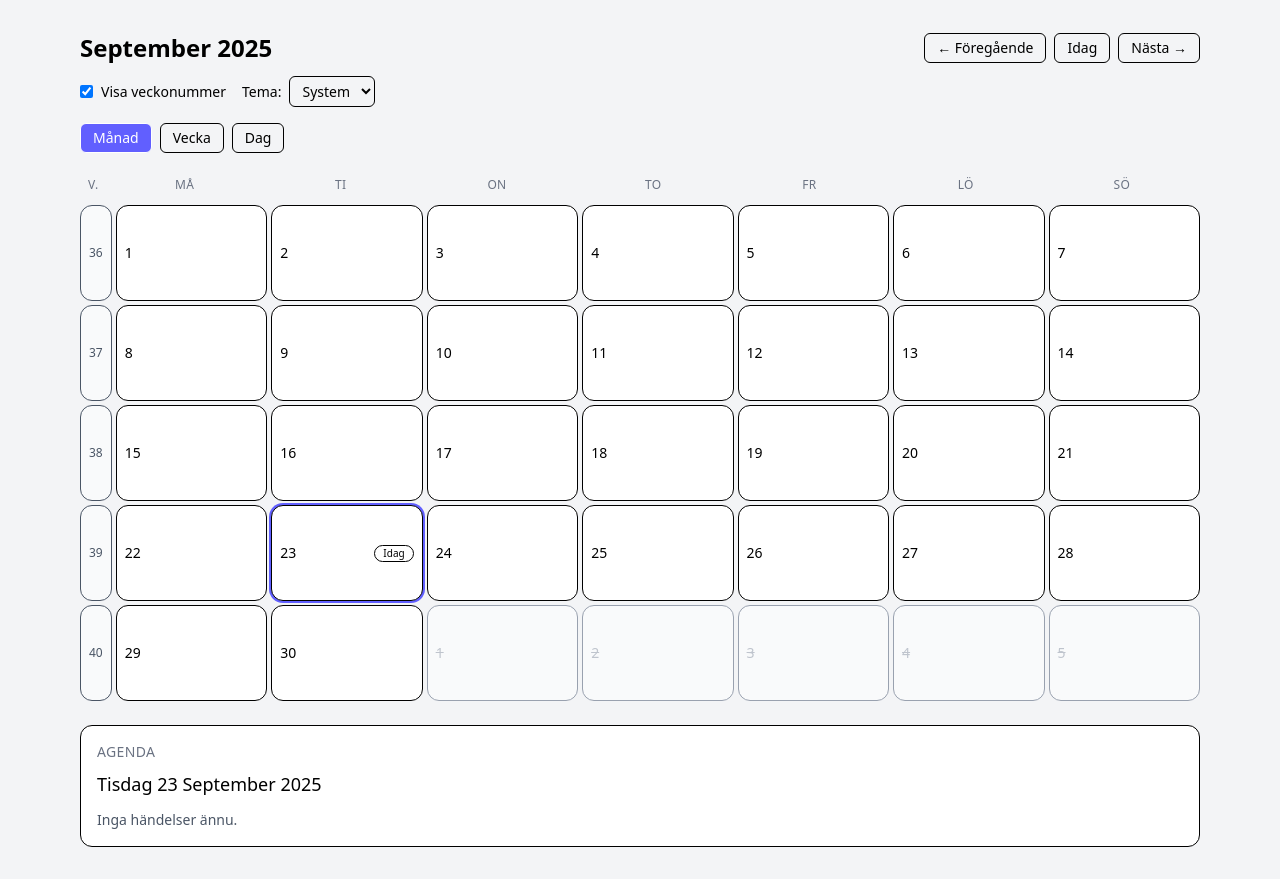
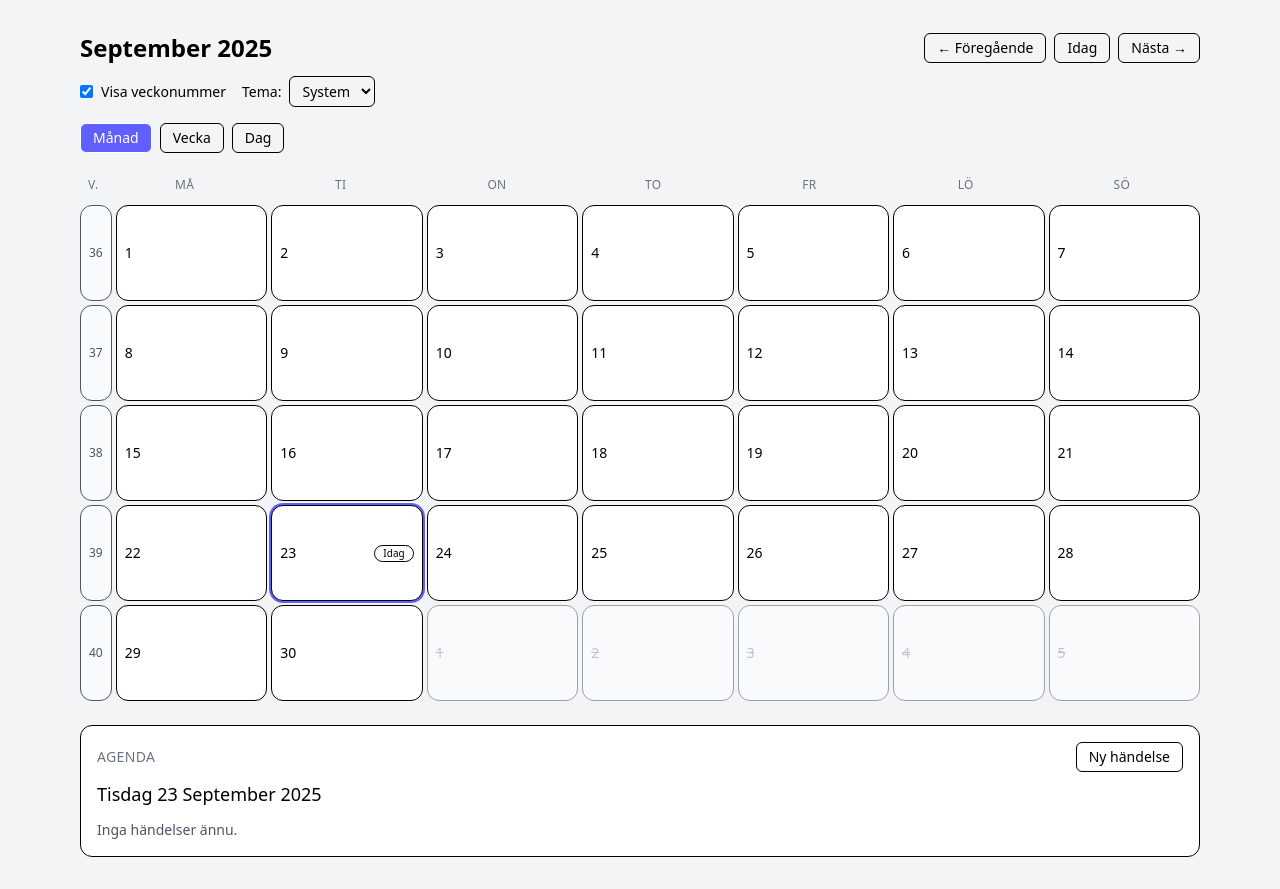
Before and after one commit to JuliaRymem/calendar, a React (Vite) app: page / in a window 1280 px wide. Built offline with nearby package versions, Linux system fonts and the light colour scheme; the HTML template or start-up script is replaced by a standard one.

Commit message:
feat: add Agenda listing with create/edit/delete via modal

```diff
--- a/src/components/Agenda.jsx
+++ b/src/components/Agenda.jsx
@@ -1,22 +1,76 @@
-import { format } from "date-fns";
+import { useMemo, useState } from "react";
+import { format, startOfDay, endOfDay, isBefore, isAfter, parseISO } from "date-fns";
 import { sv } from "date-fns/locale";
 import { useCalendar } from "../context/CalendarContext";
+import { useEvents } from "../context/EventsContext";
+import EventModal from "./EventModal";
+
+function overlapsDay(evt, day) {
+  const s = parseISO(evt.start);
+  const e = parseISO(evt.end);
+  const from = startOfDay(day);
+  const to = endOfDay(day);
+  return isBefore(s, to) && isAfter(e, from);
+}
 
 export default function Agenda() {
   const { selectedDate } = useCalendar();
+  const { events } = useEvents();
+  const [open, setOpen] = useState(false);
+  const [editEvent, setEditEvent] = useState(null);
+
   const label = format(selectedDate, "EEEE d LLLL yyyy", { locale: sv });
+
+  const dayEvents = useMemo(() => {
+    return events
+      .filter((e) => overlapsDay(e, selectedDate))
+      .sort((a, b) => (a.start < b.start ? -1 : 1));
+  }, [events, selectedDate]);
 
   return (
     <div className="mt-6 rounded-xl border bg-white p-4 dark:bg-zinc-900">
-      <div className="mb-2 text-sm uppercase tracking-wide text-gray-500 dark:text-gray-400">
-        Agenda
+      <div className="mb-2 flex items-center justify-between">
+        <div className="text-sm uppercase tracking-wide text-gray-500 dark:text-gray-400">
+          Agenda
+        </div>
+        <button
+          className="rounded-md border px-3 py-1 text-sm"
+          onClick={() => { setEditEvent(null); setOpen(true); }}
+        >
+          Ny händelse
+        </button>
       </div>
+
       <div className="mb-3 text-lg font-medium capitalize">{label}</div>
 
-      {/* Placeholder tills du lägger till riktiga events */}
-      <div className="text-sm text-gray-600 dark:text-gray-300">
-        Inga händelser ännu.
-      </div>
+      {dayEvents.length === 0 ? (
+        <div className="text-sm text-gray-600 dark:text-gray-300">
+          Inga händelser ännu.
+        </div>
+      ) : (
+        <ul className="space-y-2">
+          {dayEvents.map((e) => (
+            <li key={e.id}>
+              <button
+                className="w-full rounded-lg border px-3 py-2 text-left hover:bg-gray-50 dark:hover:bg-zinc-800/60"
+                onClick={() => { setEditEvent(e); setOpen(true); }}
+              >
+                <div className="flex items-center justify-between">
+                  <div className="font-medium">{e.title}</div>
+                  <div className="text-xs text-gray-500">
+                    {e.allDay
+                      ? "Heldag"
+                      : `${format(parseISO(e.start), "HH:mm")}–${format(parseISO(e.end), "HH:mm")}`}
+                  </div>
+                </div>
+                {e.notes && <div className="mt-1 text-xs text-gray-500">{e.notes}</div>}
+              </button>
+            </li>
+          ))}
+        </ul>
+      )}
+
+      <EventModal open={open} onClose={() => setOpen(false)} editEvent={editEvent} />
     </div>
   );
 }
```
